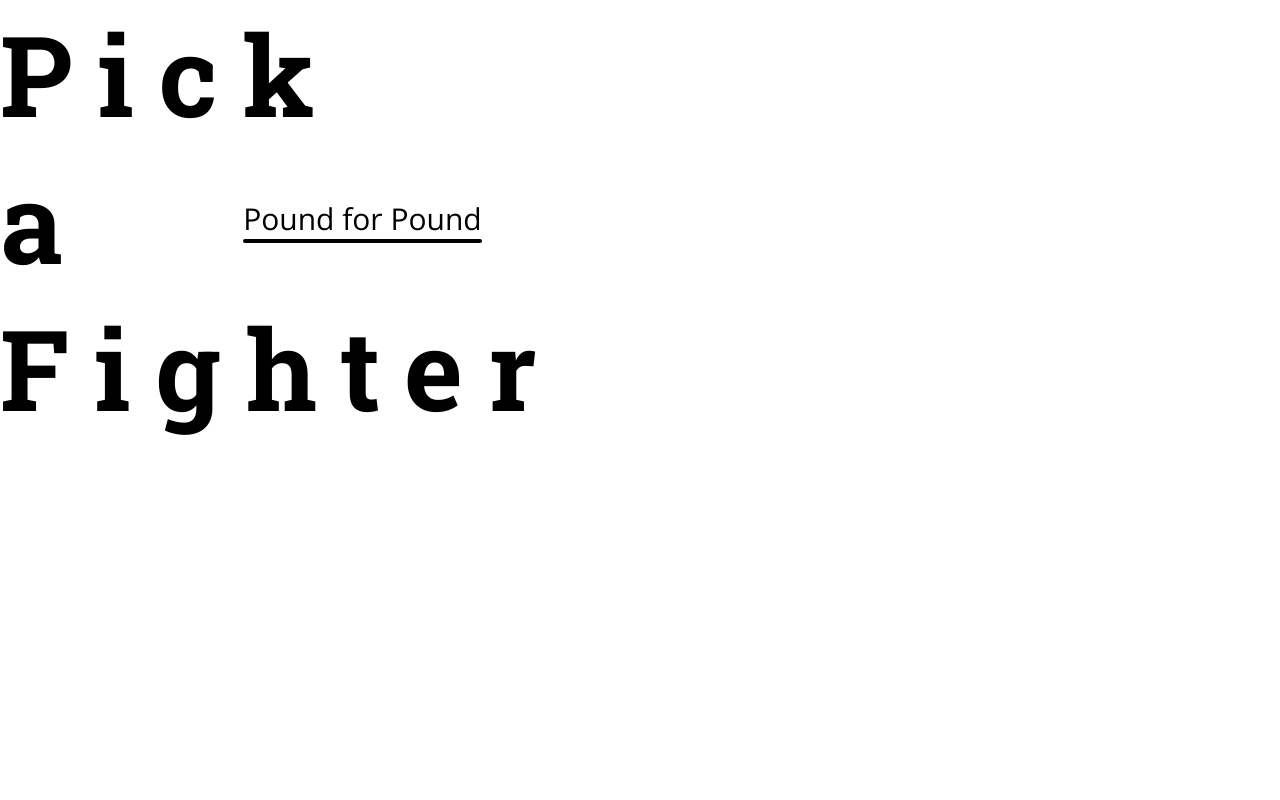
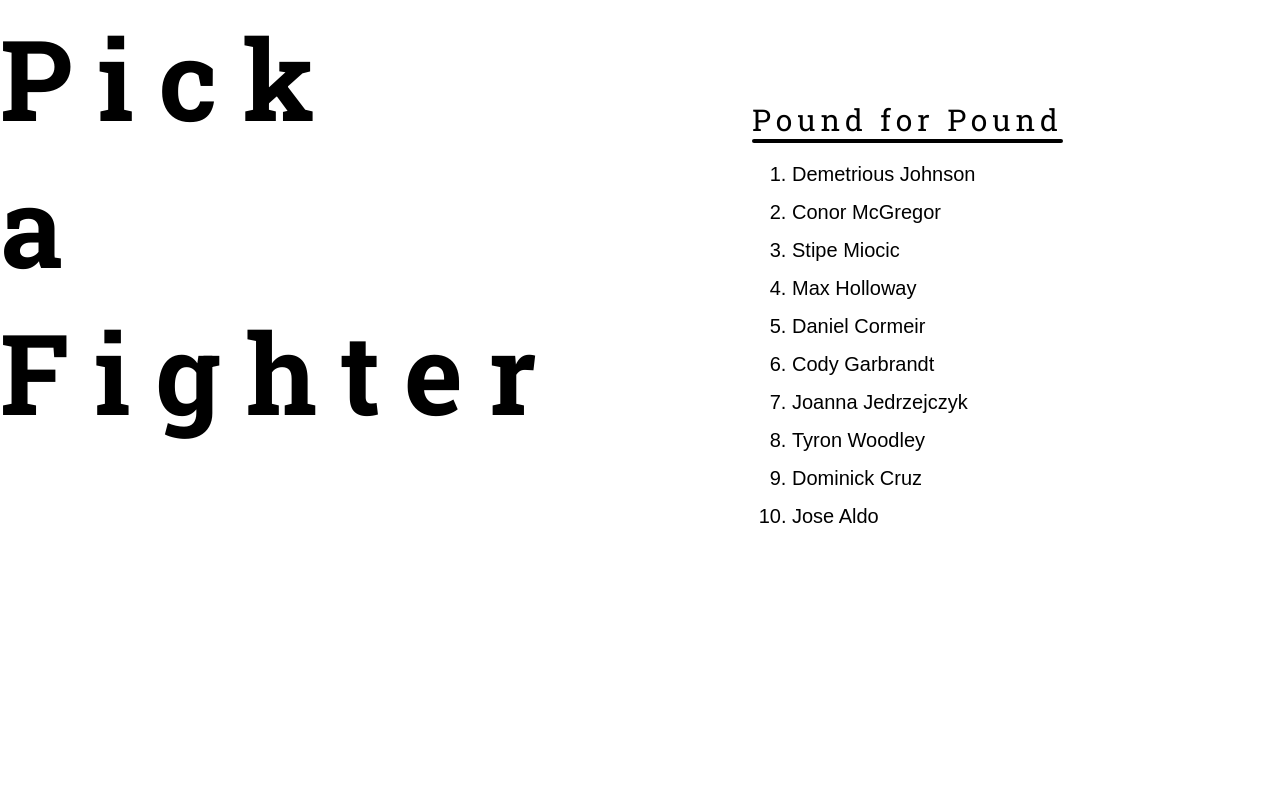
Before and after one commit to ngomichael/ufc-player-info, a React (Create React App) app: page / in a window 1280 px wide. Shown: the top 800 px of the page. Built offline with nearby package versions, Linux system fonts and the light colour scheme.

Commit message:
animated the rankings title, created a list of fighters by calling mapon the array of fighters

```diff
--- a/public/index.html
+++ b/public/index.html
@@ -25,7 +25,7 @@
       <link href="https://fonts.googleapis.com/css?family=Open+Sans:400,600,700" rel="stylesheet">
       <link href="https://fonts.googleapis.com/css?family=PT+Sans:400,700" rel="stylesheet">
       <link href="https://fonts.googleapis.com/css?family=Lato:400,700,900" rel="stylesheet">
-      <title>React App</title>
+      <title>UFC Stat Displayer</title>
   </head>
   <body>
     <noscript>
--- a/src/FrontPage.js
+++ b/src/FrontPage.js
@@ -17,21 +17,30 @@ const frontPageStyles = {
     alignItems: 'center',
 };
 
-const rankingsUnderlineContainer = {
-
+const rankingsAndUnderlineContainer = {
+    position: 'relative',
+    left: '50%',
+    top: '100px'
 };
 
-const rankings = {
-    position: 'relative',
-    left: '55%',
-    fontFamily: 'Open Sans',
-    fontWeight: '400',
-    fontSize: '30px'
-};
+function animateRankingsTitle(opacity) {
+    const rankingsTitle = {
+        position: 'relative',
+        // left: '5%',
+        letterSpacing: '5px',
+        fontFamily: 'Roboto Slab',
+        fontWeight: '400',
+        fontSize: '30px',
+        transition: 'all 1.5s ease',
+        opacity: opacity,
+    };
+
+    return rankingsTitle;
+}
 
 const outerUnderline = {
     position: 'relative',
-    left: '55%',
+    // left: '5%',
     width: '100%',
     backgroundColor:'white',
     height: '4px',
@@ -46,22 +55,34 @@ function animateUnderline(width) {
         backgroundColor:'black',
         height: '4px',
         borderRadius: '4px',
-        transition: 'all 1s ease'
+        transition: 'all 1.5s ease'
     };
 
     return innerUnderline;
 }
+
+const rankingsList = {
+    fontSize: '20px'
+};
+
+const fighters = ['Demetrious Johnson', 'Conor McGregor', 'Stipe Miocic', 'Max Holloway', 'Daniel Cormeir', 'Cody Garbrandt', 'Joanna Jedrzejczyk', 'Tyron Woodley', 'Dominick Cruz', 'Jose Aldo' ];
+const rankedFightersItems = fighters.map((fighter) =>
+    <li style={{margin: '15px 0'}}>{fighter}</li>
+);
 
 class FrontPage extends Component {
     constructor(props) {
         super(props);
         this.state = {
             startingWidth: '0',
+            startingOpacity: '0',
         };
     }
 
+
     componentDidMount() {
         setTimeout(function() { this.setState({startingWidth: 100}); }.bind(this), 1);
+        setTimeout(function() { this.setState({startingOpacity: 1}); }.bind(this), 1);
     }
 
     render() {
@@ -71,11 +92,14 @@ class FrontPage extends Component {
                     <div style={titleStyles}>
                         Pick a Fighter
                     </div>
-                    <div style={rankingsUnderlineContainer}>
-                        <div style={rankings}>Pound for Pound</div>
+                    <div style={rankingsAndUnderlineContainer}>
+                        <div style={animateRankingsTitle(this.state.startingOpacity)}>Pound for Pound</div>
                         <div style={outerUnderline}>
                             <div style={animateUnderline(this.state.startingWidth)}></div>
                         </div>
+                        <ol style={rankingsList}>
+                            {rankedFightersItems}
+                        </ol>
                     </div>
                 </div>
 
```
